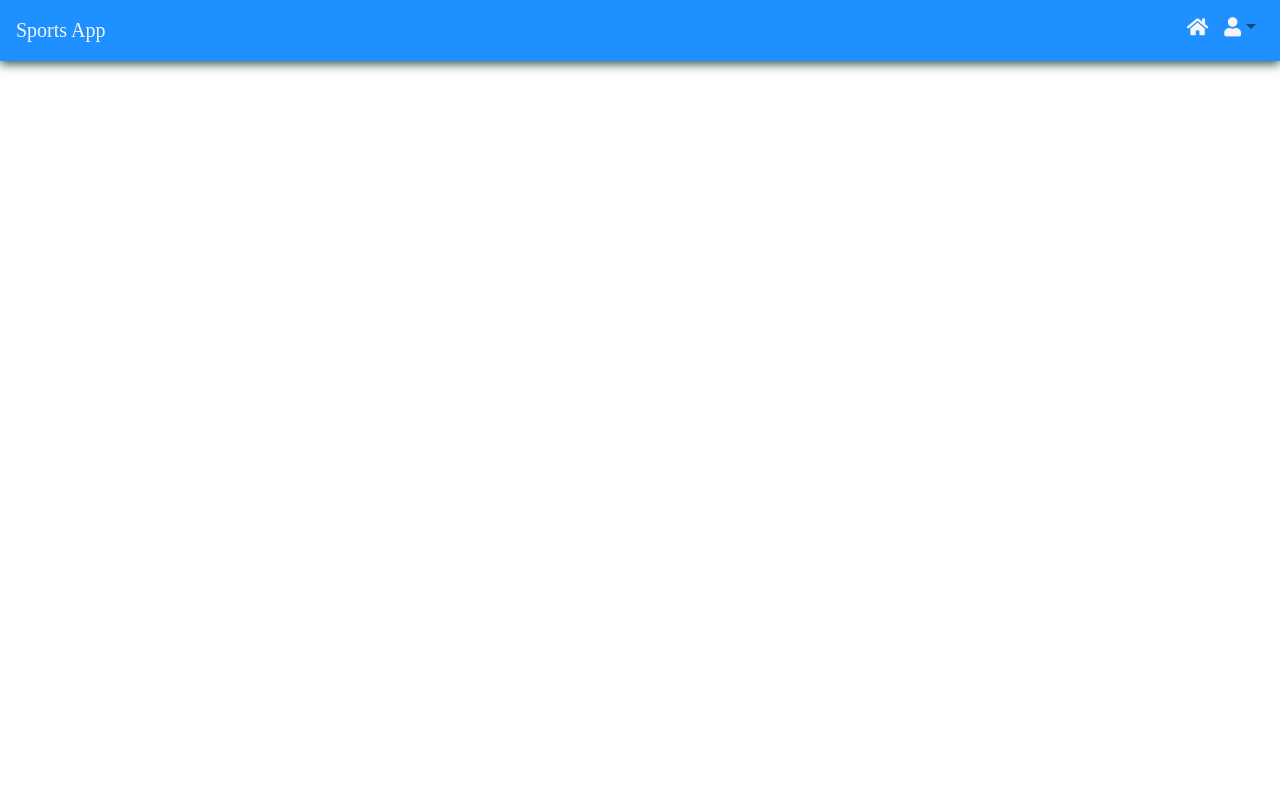
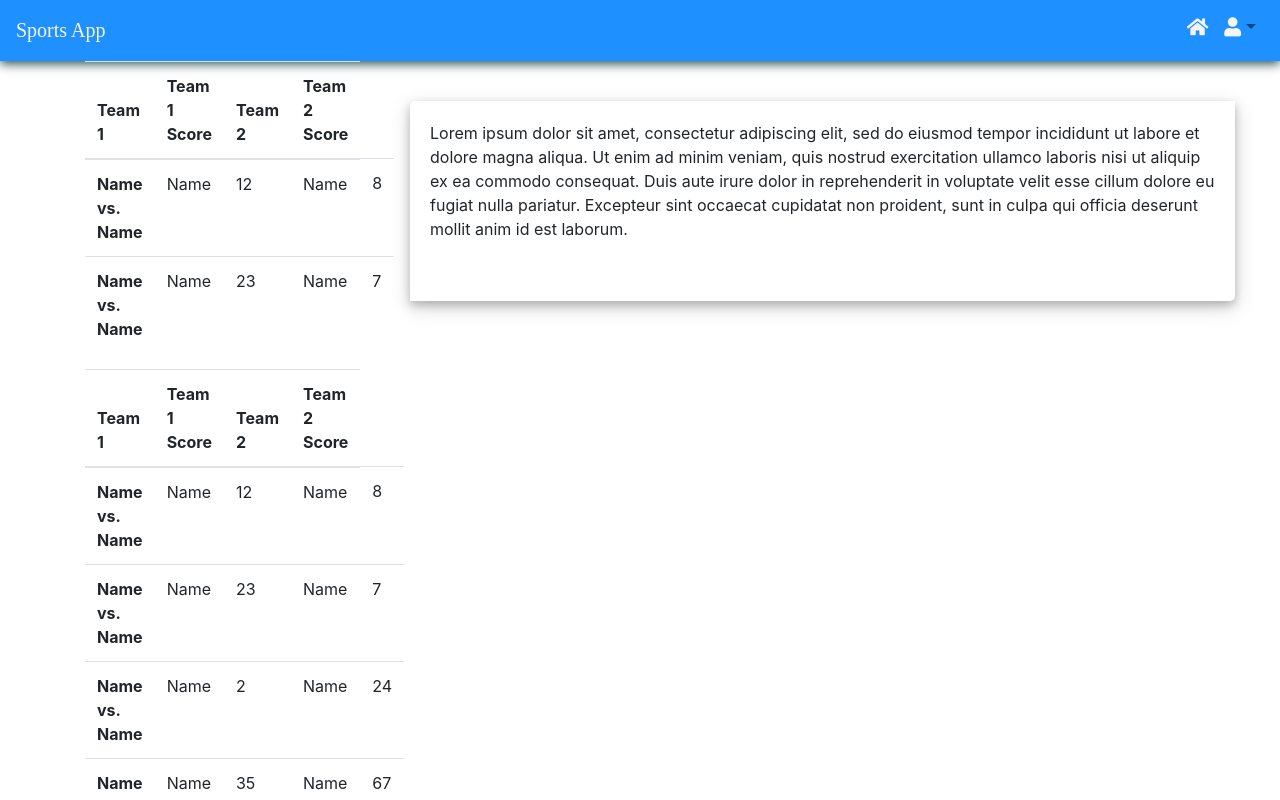
Before and after one commit to hanaadhami/sportsApp, a React (Create React App) app in the folder client/: page / in a window 1280 px wide. Shown: the top 800 px of the page. Built offline with nearby package versions, Linux system fonts and the light colour scheme; no server answers; a web font is replaced by a local one.

Commit message:
changing components for sidebar to reactstrap

```diff
--- a/client/src/App.js
+++ b/client/src/App.js
@@ -5,14 +5,15 @@ import Profile from "./pages/Profile";
 import Auth from "./pages/Auth";
 import NoMatch from "./pages/NoMatch";
 import TopNav from "./components/TopNav";
-import { Container } from 'reactstrap';
+
 
 function App() {
   return (
       <Router>
+
         <>
           <TopNav />
-          <Container>
+
             <Switch>
               <Route exact path="/" component={Home} />
               <Route exact path="/signup" render={(props) => <Auth {...props} action="signup" />} />
@@ -20,8 +21,9 @@ function App() {
               <Route exact path="/profile" component={Profile} />
               <Route component={NoMatch} />
             </Switch>
-          </Container>
+
         </>
+
       </Router>
   );
 }
--- /dev/null
+++ b/client/src/components/CurrentGames.js
@@ -0,0 +1,25 @@
+import React from 'react';
+import { Table } from 'reactstrap';
+import SingleCurrentGame from './SingleCurrentGame';
+
+
+const CurrentGames = () => {
+
+  return (
+    <Table>
+      <thead>
+        <tr>
+          <th>Team 1</th>
+          <th>Team 1 Score</th>
+          <th>Team 2</th>
+          <th>Team 2 Score</th>
+        </tr>
+      </thead>
+      <tbody>
+      <SingleCurrentGame />
+      </tbody>
+    </Table>
+  );
+}
+
+export default CurrentGames
--- /dev/null
+++ b/client/src/components/PastGames.js
@@ -0,0 +1,50 @@
+import React from 'react';
+import { Table } from 'reactstrap';
+
+
+
+function createData(name1, score1, name2, score2) {
+  return { name1, score1, name2, score2 };
+}
+
+const rows = [
+  createData('Name', 12, 'Name', 8),
+  createData('Name', 23, 'Name', 7),
+  createData('Name', 2, 'Name', 24),
+  createData('Name', 35, 'Name', 67),
+  createData('Name', 3, 'Name', 9),
+];
+
+
+class PastGames extends React.Component {
+  render() {
+    return (
+      <Table>
+      <thead>
+        <tr>
+          <th>Team 1</th>
+          <th>Team 1 Score</th>
+          <th>Team 2</th>
+          <th>Team 2 Score</th>
+        </tr>
+      </thead>
+      <tbody>
+      {rows.map(row => (
+              <tr>
+                <th scope="row">
+                  {row.name1 + " vs. " + row.name2}
+                </th>
+                <td>{row.name1}</td>
+                <td>{row.score1}</td>
+                <td>{row.name2}</td>
+                <td>{row.score2}</td>
+              </tr>
+            ))}
+      </tbody>
+      </Table>
+
+    );
+  }
+}
+
+export default PastGames;
--- /dev/null
+++ b/client/src/components/SingleCurrentGame.js
@@ -0,0 +1,30 @@
+import React from 'react';
+import { Table } from 'reactstrap';
+
+
+function createData(name1, score1, name2, score2) {
+    return { name1, score1, name2, score2 };
+}
+//need to replace this data with stuff from the Sports API, all current games from the sport and league that the user selects
+const rows = [
+    createData('Name', 12, 'Name', 8),
+    createData('Name', 23, 'Name', 7),
+];
+
+
+const PastGames = () => {
+    return (
+        rows.map(row => (
+            <tr key={row.name}>
+                <th scope="row">{row.name1 + " vs. " + row.name2}</th>
+                <td>{row.name1}</td>
+                <td>{row.score1}</td>
+                <td>{row.name2}</td>
+                <td>{row.score2}</td>
+            </tr>
+        )
+        )
+    )
+};
+
+export default PastGames
--- a/client/src/pages/Home/Home.js
+++ b/client/src/pages/Home/Home.js
@@ -1,7 +1,11 @@
 import React, { Component } from "react";
-import { Button } from "reactstrap";
+// import CurrentGames from '../../components/CurrentGames';
+import PastGames from '../../components/PastGames';
+import { Container, Row, Col } from 'reactstrap';
 import API from "../../utils/API";
 import "./Home.scss";
+import CurrentGames from "../../components/CurrentGames";
+
 
 class Home extends Component {
 
@@ -28,8 +32,23 @@ class Home extends Component {
 
   render() {
     return (
-      <div className="homeBox">
-      </div>
+      <Container>
+        <Row>
+          <Col xs="3">
+            <div className="sidebar">
+              <CurrentGames />
+              <PastGames />
+
+            </div>
+          </Col>
+          <Col xs="9">
+            <div className="dashboardBody">
+              Lorem ipsum dolor sit amet, consectetur adipiscing elit, sed do eiusmod tempor incididunt ut labore et dolore magna aliqua. Ut enim ad minim veniam, quis nostrud exercitation ullamco laboris nisi ut aliquip ex ea commodo consequat. Duis aute irure dolor in reprehenderit in voluptate velit esse cillum dolore eu fugiat nulla pariatur. Excepteur sint occaecat cupidatat non proident, sunt in culpa qui officia deserunt mollit anim id est laborum.
+        </div>
+          </Col>
+        </Row>
+      </Container>
+
     );
   }
 }
--- a/client/src/pages/Home/Home.scss
+++ b/client/src/pages/Home/Home.scss
@@ -1,13 +1,20 @@
 @import "../../sass/variable.scss";
 
-.homeBox {
-    margin: 0 auto;
-    margin-top: 20vh;
-    width: 300px;
-    font-family: $text-font;
+.wrapper {
+    display: grid;
+    grid-template-columns: 1fr 4fr;
+  }
 
-    button {
-        font-size: 1.3em;
-        font-weight: bold;
-    }
-}
+.dashboardBody {
+  background-color: white;
+  box-shadow: 0 4px 8px 0 rgba(0, 0, 0, 0.2), 0 6px 20px 0 rgba(0, 0, 0, 0.19);
+  border-radius: 5px 0px 5px 0px;
+  margin: 40px;
+  padding: 20px;
+  min-height: 200px;
+  width: 100%;
+ }
+
+// .sidebar {
+//   background-color: blue;
+// }
```
Also changed, not shown: client/src/utils/themeutil.js (added, +24 -0 lines).
